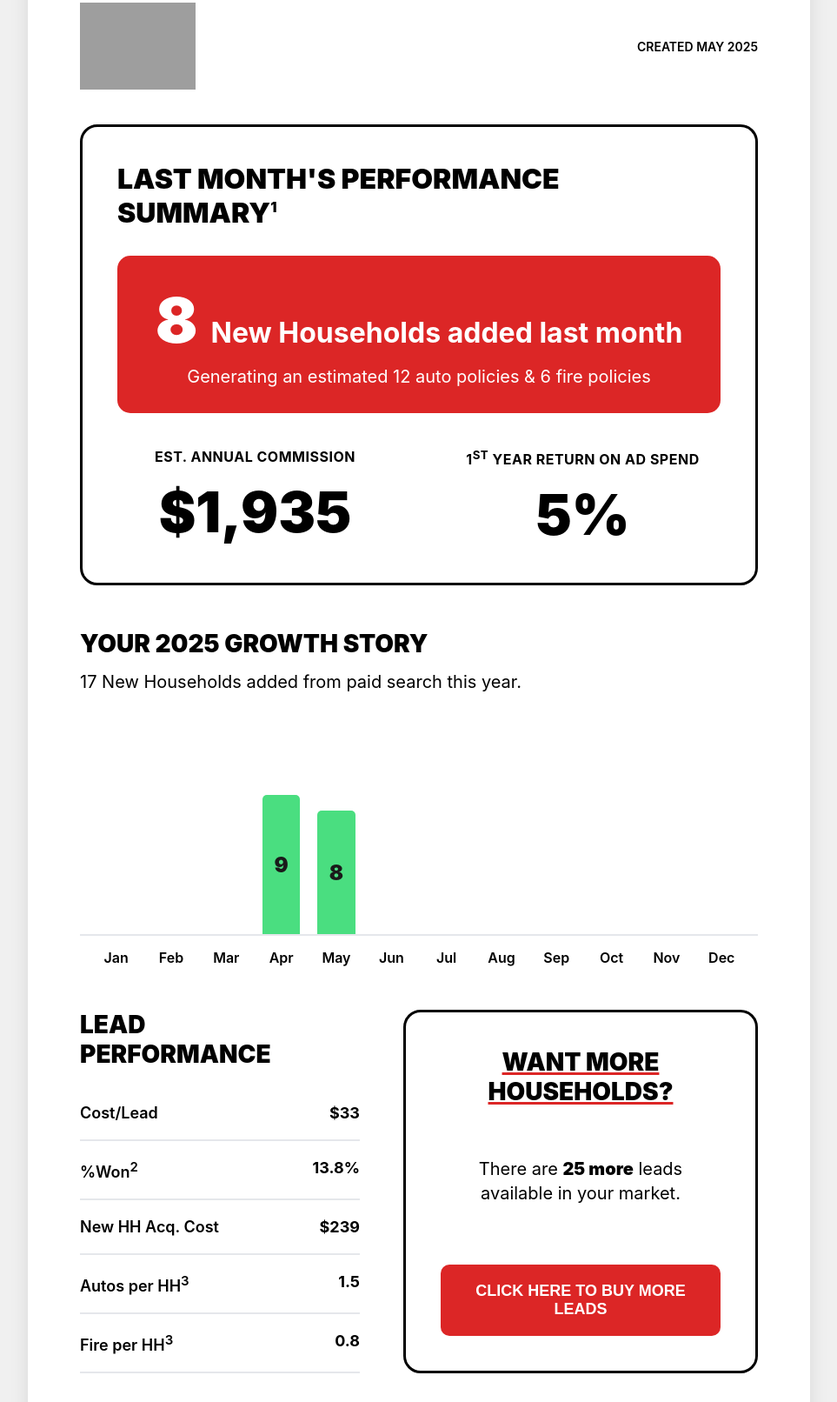
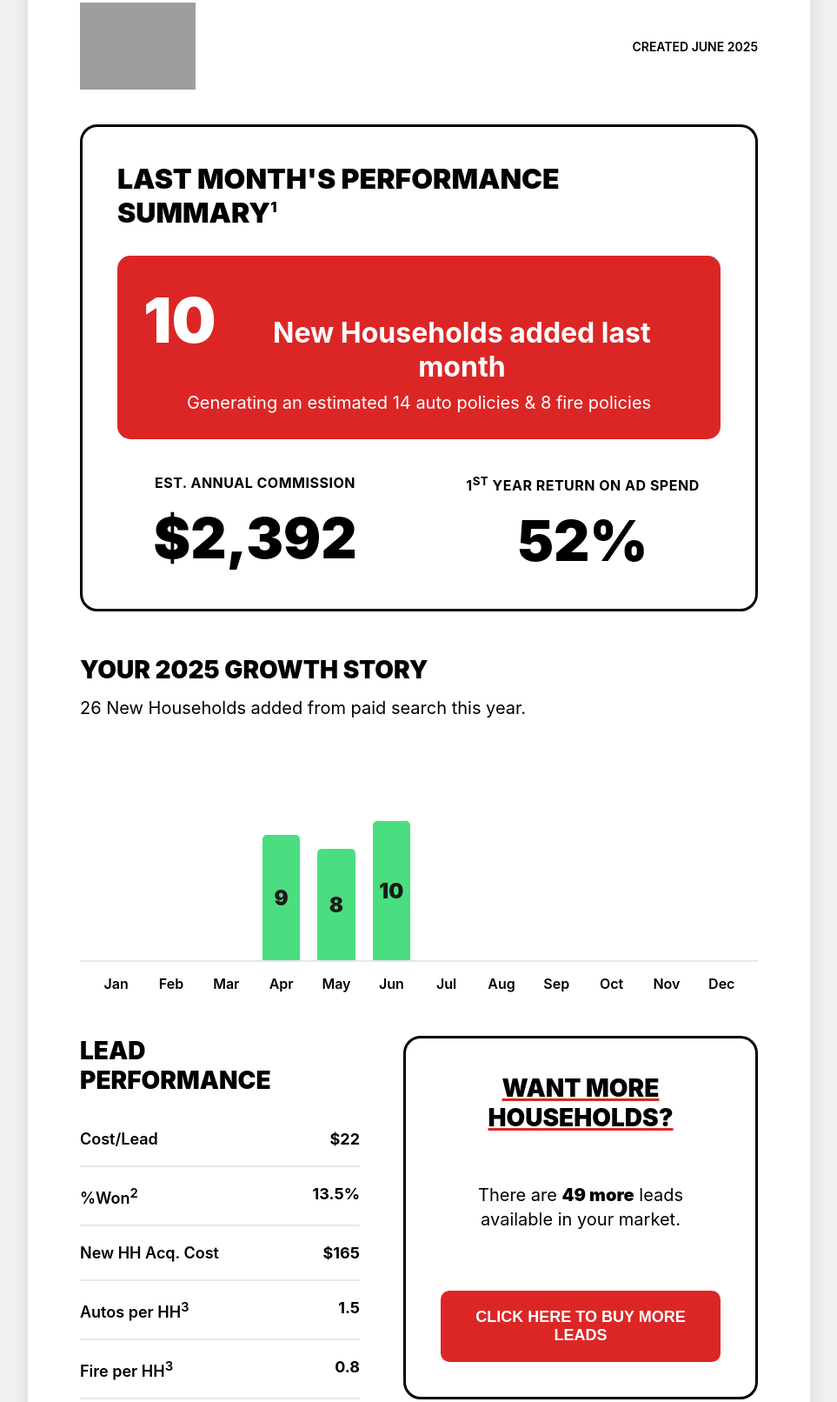
Before and after one commit to jtbrown21/AI_Monthly_Reporting_Reports, a plain HTML site: page reports/Rick-McLean-2025-07-15.html in a window 1280 px wide. Shown: the part 97-1709 px from the top of the page at 87% size, without its empty margins (158-1121 px from the left). Drawn offline with Linux system fonts and the light colour scheme; grey boxes are pictures that could not be loaded.

Commit message:
Update report: Rick-McLean-2025-07-15.html - 2025-07-15 14:04:08

```diff
--- a/reports/Rick-McLean-2025-07-15.html
+++ b/reports/Rick-McLean-2025-07-15.html
@@ -380,7 +380,7 @@
             <div class="logo">
                 <img src="https://raw.githubusercontent.com/jtbrown21/AI_Reporting_V2/main/reports/assets/agent-insider-logo.png" alt="Logo Icon" class="logo-icon" />
             </div>
-            <div class="date">CREATED <span class="swap-target" data-field="month">MAY 2025</span></div>
+            <div class="date">CREATED <span class="swap-target" data-field="month">JUNE 2025</span></div>
         </div>
 
     <!-- Performance Summary -->
@@ -389,23 +389,23 @@
 
         <div class="highlight-box">
             <div class="highlight-main">
-                <span class="highlight-number swap-target" data-field="hhs">8</span>
+                <span class="highlight-number swap-target" data-field="hhs">10</span>
                 <span class="highlight-text">New Households added last month</span>
             </div>
             <div class="highlight-subtext">
-                Generating an estimated <span class="swap-target" data-field="est_auto">12</span> auto policies
-                & <span class="swap-target" data-field="est_fire">6</span> fire policies
+                Generating an estimated <span class="swap-target" data-field="est_auto">14</span> auto policies
+                & <span class="swap-target" data-field="est_fire">8</span> fire policies
             </div>
         </div>
 
         <div class="metrics-row">
             <div class="metric">
                 <div class="metric-label">EST. ANNUAL COMMISSION</div>
-                <div class="metric-value swap-target" data-field="est_annual_commission">$1,935</div>
+                <div class="metric-value swap-target" data-field="est_annual_commission">$2,392</div>
             </div>
             <div class="metric">
                 <div class="metric-label">1<sup>ST</sup> YEAR RETURN ON AD SPEND</div>
-                <div class="metric-value"><span class="swap-target" data-field="year1_return">5%</span></div>
+                <div class="metric-value"><span class="swap-target" data-field="year1_return">52%</span></div>
             </div>
         </div>
     </div>
@@ -413,7 +413,7 @@
         <!-- Growth Story -->
         <div class="growth-section">
             <h2 class="section-title">YOUR 2025 GROWTH STORY</h2>
-            <p class="section-subtitle"><span class="swap-target" data-field="hhs_ytd">17</span> New Households
+            <p class="section-subtitle"><span class="swap-target" data-field="hhs_ytd">26</span> New Households
                 added from paid search this year.</p>
 
             <div class="chart-container">
@@ -427,17 +427,19 @@
                     <div class="chart-bar" style="height: 0px;"></div>
                 </div>
                 <div class="chart-bar-wrapper">
-                    <div class="chart-bar" style="height: 160px;">
+                    <div class="chart-bar" style="height: 144px;">
                         <span class="chart-bar-value">9</span>
                     </div>
                 </div>
                 <div class="chart-bar-wrapper">
-                    <div class="chart-bar" style="height: 142px;">
+                    <div class="chart-bar" style="height: 128px;">
                         <span class="chart-bar-value">8</span>
                     </div>
                 </div>
                 <div class="chart-bar-wrapper">
-                    <div class="chart-bar" style="height: 0px;"></div>
+                    <div class="chart-bar" style="height: 160px;">
+                        <span class="chart-bar-value">10</span>
+                    </div>
                 </div>
                 <div class="chart-bar-wrapper">
                     <div class="chart-bar" style="height: 0px;"></div>
@@ -483,15 +485,15 @@
                 <div class="lead-metrics">
                     <div class="lead-metric-row">
                         <span class="lead-metric-label">Cost/Lead</span>
-                        <span class="lead-metric-value swap-target" data-field="cost_per_lead">$33</span>
+                        <span class="lead-metric-value swap-target" data-field="cost_per_lead">$22</span>
                     </div>
                     <div class="lead-metric-row">
                         <span class="lead-metric-label">%Won<sup>2</sup></span>
-                        <span class="lead-metric-value swap-target" data-field="%won">13.8%</span>
+                        <span class="lead-metric-value swap-target" data-field="%won">13.5%</span>
                     </div>
                     <div class="lead-metric-row">
                         <span class="lead-metric-label">New HH Acq. Cost</span>
-                        <span class="lead-metric-value swap-target" data-field="new_hh_cost">$239</span>
+                        <span class="lead-metric-value swap-target" data-field="new_hh_cost">$165</span>
                     </div>
                     <div class="lead-metric-row">
                         <span class="lead-metric-label">Autos per HH<sup>3</sup></span>
@@ -509,7 +511,7 @@
                 <h2 class="cta-title">WANT MORE HOUSEHOLDS?</h2>
 
                 <div class="cta-content">
-                    There are <strong><span class="swap-target" data-field="potential_leads">25</span> more</strong>
+                    There are <strong><span class="swap-target" data-field="potential_leads">49</span> more</strong>
                     leads available in your market.
                 </div>
 
```
